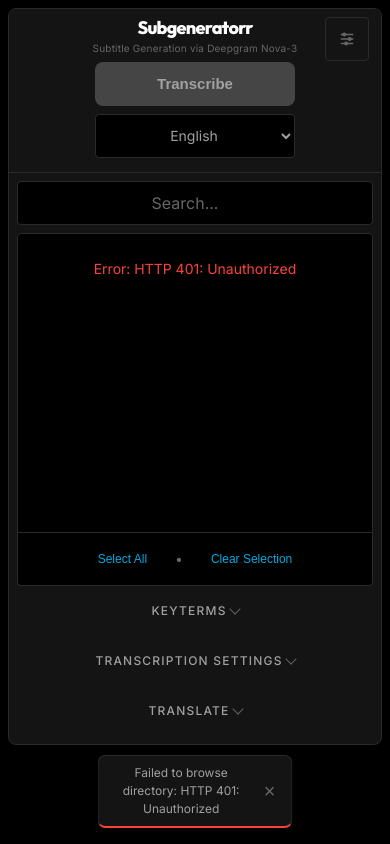
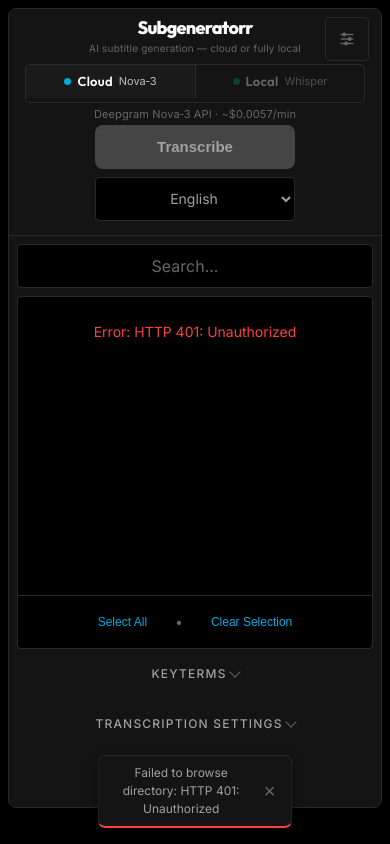
Before and after one commit to tylerbcrawford/subgeneratorr, a Flask app: template web/templates/index.html in a window 390 px wide. Run offline with Flask 3, Linux system fonts and the light colour scheme; the template is opened without the code that fills it, so the values that code supplies are empty.

Commit message:
feat(ui): engine switch on the primary surface
Cloud vs Local is the product's defining v3 choice, so it moves out of
the collapsed Transcription Settings onto the action bar: a geometric
two-segment control (monochrome structure, one functional color dot per
engine — blue cloud, green local) with an honest one-line caption that
states what the choice means (metered API vs $0/private). Settings keeps
the secondary Local details (model picker, limitations note) under a
'Local Engine' group. Header tagline updated to engine-neutral wording.
Verified via Playwright: dark/light themes, desktop + 390px mobile.

```diff
--- a/web/static/styles.css
+++ b/web/static/styles.css
@@ -2820,3 +2820,101 @@
 .chip-remove:focus {
   color: var(--color-red);
 }
+
+/* ============================================
+   ENGINE SWITCH (v3 — Cloud vs Local on the primary surface)
+   Geometric segmented control: monochrome structure, one functional
+   color dot per engine, honest one-line caption. 1px borders, no shadows.
+   ============================================ */
+
+.engine-switch-wrap {
+  display: flex;
+  flex-direction: column;
+  align-items: center;
+  gap: 3px;
+  padding-top: 2px;
+}
+
+.engine-switch {
+  display: grid;
+  grid-template-columns: 1fr 1fr;
+  width: 100%;
+  max-width: 340px;
+  border: 1px solid var(--border);
+  border-radius: var(--radius-sm);
+  overflow: hidden;
+}
+
+.engine-segment {
+  display: flex;
+  align-items: center;
+  justify-content: center;
+  gap: 6px;
+  padding: 7px 10px;
+  cursor: pointer;
+  color: var(--text-tertiary);
+  transition: color 150ms ease, background 150ms ease;
+  user-select: none;
+}
+
+.engine-segment + .engine-segment {
+  border-left: 1px solid var(--border);
+}
+
+.engine-segment input {
+  position: absolute;
+  opacity: 0;
+  pointer-events: none;
+}
+
+.engine-segment-name {
+  font-family: var(--font-heading);
+  font-size: 13px;
+  font-weight: 600;
+  letter-spacing: 0.02em;
+}
+
+.engine-segment-sub {
+  font-size: 11px;
+  color: inherit;
+  opacity: 0.7;
+}
+
+.engine-dot {
+  width: 7px;
+  height: 7px;
+  border-radius: 50%;
+  flex-shrink: 0;
+  opacity: 0.25;
+  transition: opacity 150ms ease;
+}
+
+.engine-dot-cloud { background: var(--color-blue); }
+.engine-dot-local { background: var(--color-green); }
+
+.engine-segment:hover {
+  color: var(--text-secondary);
+}
+
+.engine-segment:has(input:checked) {
+  background: var(--bg-secondary);
+  color: var(--text-primary);
+}
+
+.engine-segment:has(input:checked) .engine-dot {
+  opacity: 1;
+}
+
+.engine-segment:has(input:focus-visible) {
+  outline: 2px solid var(--color-blue);
+  outline-offset: -2px;
+}
+
+.engine-caption {
+  font-size: 11px;
+  color: var(--text-tertiary);
+  letter-spacing: 0.01em;
+  text-align: center;
+  margin: 0;
+  min-height: 14px;
+}
--- a/web/templates/index.html
+++ b/web/templates/index.html
@@ -8,7 +8,7 @@
     <link rel="preconnect" href="https://fonts.googleapis.com">
     <link rel="preconnect" href="https://fonts.gstatic.com" crossorigin>
     <link href="https://fonts.googleapis.com/css2?family=Inter:wght@400;500;600;700;800&family=Outfit:wght@500;600;700;800&display=swap" rel="stylesheet">
-    <link rel="stylesheet" href="/static/styles.css?v=27">
+    <link rel="stylesheet" href="/static/styles.css?v=28">
 </head>
 <body>
     <div class="container">
@@ -31,7 +31,7 @@
                                     <circle cx="9" cy="15" r="1.5" fill="currentColor"/>
                                 </svg>
                             </button>
-                            <p class="subtitle">Subtitle Generation via Deepgram Nova-3</p>
+                            <p class="subtitle">AI subtitle generation &mdash; cloud or fully local</p>
                         </div>
 
                         <!-- Gear Popover (Browser Preferences) -->
@@ -62,6 +62,24 @@
                                     <span class="theme-icon theme-icon-light" style="display: none;">🌙</span>
                                 </button>
                             </div>
+                        </div>
+                        <!-- Engine switch — the product's dual nature, on the primary surface -->
+                        <div class="engine-switch-wrap">
+                            <div class="engine-switch" role="radiogroup" aria-label="Transcription engine">
+                                <label class="engine-segment">
+                                    <input type="radio" name="engine" value="deepgram" checked>
+                                    <span class="engine-dot engine-dot-cloud" aria-hidden="true"></span>
+                                    <span class="engine-segment-name">Cloud</span>
+                                    <span class="engine-segment-sub">Nova&#8209;3</span>
+                                </label>
+                                <label class="engine-segment">
+                                    <input type="radio" name="engine" value="whisper">
+                                    <span class="engine-dot engine-dot-local" aria-hidden="true"></span>
+                                    <span class="engine-segment-name">Local</span>
+                                    <span class="engine-segment-sub">Whisper</span>
+                                </label>
+                            </div>
+                            <p class="engine-caption" id="engineCaption">Deepgram Nova&#8209;3 API &middot; ~$0.0057/min</p>
                         </div>
                         <div class="action-bar-controls">
                             <button id="submitBtn" class="btn-primary" disabled type="button">Transcribe</button>
@@ -247,21 +265,9 @@
                     <details id="advancedOptions" class="config-section collapse-section" data-collapse-key="transcription">
                         <summary class="section-label collapse-summary">Transcription Settings</summary>
 
-                        <!-- Engine (v3.0.0 local engine) -->
-                        <div class="nova-settings">
-                            <h3 class="section-label-quiet">Engine</h3>
-                            <div class="form-group">
-                                <div class="radio-group">
-                                    <label class="radio-label">
-                                        <input type="radio" name="engine" value="deepgram" checked>
-                                        <span>Cloud (Deepgram)</span>
-                                    </label>
-                                    <label class="radio-label" title="Runs on this server via faster-whisper — free, private, slower. Requires the -local image.">
-                                        <input type="radio" name="engine" value="whisper">
-                                        <span>Local (Whisper)</span>
-                                    </label>
-                                </div>
-                            </div>
+                        <!-- Local engine details (engine switch lives in the action bar) -->
+                        <div class="nova-settings" data-engine="whisper">
+                            <h3 class="section-label-quiet">Local Engine</h3>
                             <div id="engineLimitationsNote" class="status info hidden">
                                 <span style="font-size: var(--font-caption);">
                                     Local mode: no audio intelligence, redaction, or speaker diarization.
@@ -536,7 +542,7 @@
     <!-- Screen Reader Announcer -->
     <div aria-live="polite" aria-atomic="true" class="sr-only" id="status-announcer"></div>
 
-    <script src="/static/app.js?v=22"></script>
+    <script src="/static/app.js?v=23"></script>
     <script src="/static/translate.js?v=4"></script>
 </body>
 </html>
```
Also changed, not shown: web/static/app.js.
